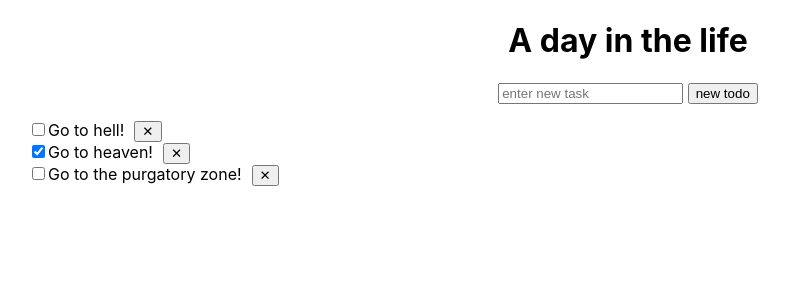
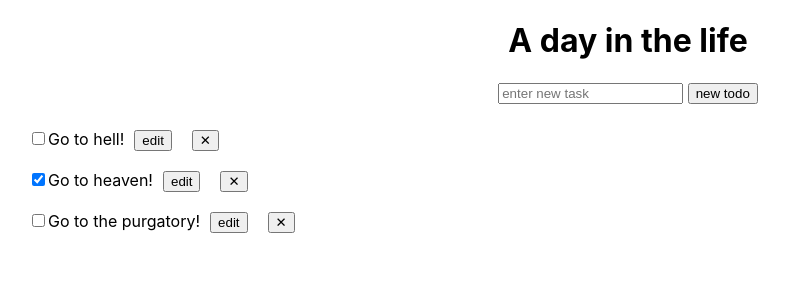
Before and after one commit to knarfben/tasky, a React (Create React App) app: page / in a window 1280 px wide. Shown: the top 300 px of the page, without its empty margins (12-801 px from the left). Built offline with nearby package versions, Linux system fonts and the light colour scheme.

Commit message:
some improvements

```diff
--- a/src/App.css
+++ b/src/App.css
@@ -8,7 +8,11 @@ ul {
 }
 
 li button {
-  margin-left: 10px;
+  margin: 10px;
+}
+
+.nothing {
+  margin: 20px;
 }
 
 .App-logo {
--- a/src/App.js
+++ b/src/App.js
@@ -6,7 +6,7 @@ import TasksList from './components/tasks-list.component';
 const initialTasks = [
   { id: 0, text: 'Go to hell!', done: false },
   { id: 1, text: 'Go to heaven!', done: true },
-  { id: 2, text: 'Go to the purgatory zone!', done: false },
+  { id: 2, text: 'Go to the purgatory!', done: false },
 ];
 
 let nextId = 3;
@@ -30,6 +30,17 @@ const App = () => {
     setTasks(tasks.filter((task) => task.id !== taskId));
   };
 
+  const saveTask = (taskText, taskId) => {
+    setTasks(
+      tasks.map((task) => {
+        if (task.id === taskId) {
+          return { ...task, text: taskText };
+        }
+        return task;
+      })
+    );
+  };
+
   const checkTaskHandler = (taskId) => {
     setTasks(
       tasks.map((task) => {
@@ -50,6 +61,7 @@ const App = () => {
         tasks={tasks}
         checkTaskHandler={checkTaskHandler}
         deleteTask={deleteTask}
+        saveTask={saveTask}
       />
     </div>
   );
--- a/src/components/tasks-list.component.jsx
+++ b/src/components/tasks-list.component.jsx
@@ -1,8 +1,39 @@
-const TasksList = ({ tasks, checkTaskHandler, deleteTask }) => {
+import { useState } from 'react';
+
+const TasksList = ({ tasks, checkTaskHandler, deleteTask, saveTask }) => {
+  const [editingTaskId, setEditingTaskId] = useState(-1);
+  const [editingTaskText, setEditingTaskText] = useState('');
+
   const clickHandler = (taskId) => {
     checkTaskHandler(taskId);
   };
+
+  const editTask = (taskId) => {
+    console.log({ editingTaskId });
+    if (editingTaskId >= 0) {
+      alert('You cannot edit more than one task at the time!');
+    } else {
+      setEditingTaskText(tasks.find((task) => task.id === taskId).text);
+      setEditingTaskId(taskId);
+    }
+  };
+
+  const saveTaskHandler = (saveTaskId) => {
+    saveTask(editingTaskText, saveTaskId);
+    setEditingTaskId(-1);
+  };
+
+  const onChangeHandler = (e) => {
+    setEditingTaskText(e.target.value);
+  };
+
+  const deleteTaskHandler = (taskId) => {
+    deleteTask(taskId);
+    setEditingTaskId(-1);
+  };
   return (
+    <>
+      {tasks.length > 0 ? (
         <ul>
           {tasks.map((task) => (
             <li key={task.id}>
@@ -12,13 +43,36 @@ const TasksList = ({ tasks, checkTaskHandler, deleteTask }) => {
                 type="checkbox"
                 checked={task.done}
               />
+              {editingTaskId === task.id ? (
+                <>
+                  <input value={editingTaskText} onChange={onChangeHandler} />
+                  <button
+                    type="button"
+                    onClick={() => saveTaskHandler(task.id)}
+                  >
+                    save
+                  </button>
+                </>
+              ) : (
+                <>
                   <label htmlFor={`cb${task.id}`}>{task.text}</label>
-          <button type="button" onClick={() => deleteTask(task.id)}>
+                  <button type="button" onClick={() => editTask(task.id)}>
+                    edit
+                  </button>
+                </>
+              )}
+              <button type="button" onClick={() => deleteTaskHandler(task.id)}>
                 &#10005;
               </button>
             </li>
           ))}
         </ul>
+      ) : (
+        <div className="nothing">
+          Not much to see here. Create a new task 😍
+        </div>
+      )}
+    </>
   );
 };
 
```
Lines whose indentation alone changed are shown as unchanged.
